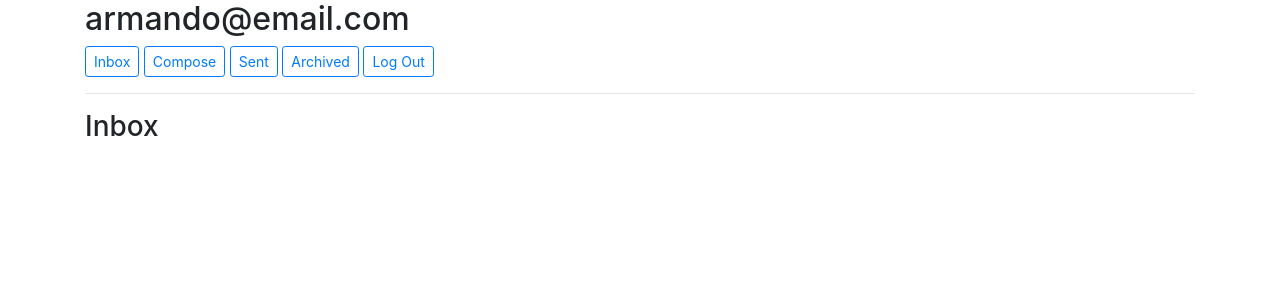
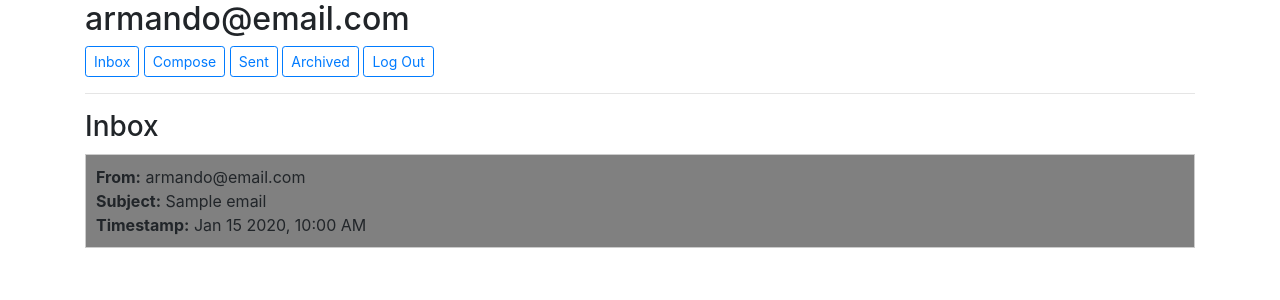
Before and after one commit to armandoalamillav/CS50, a Django app: page / in a window 1280 px wide. Shown: the top 300 px of the page. Run offline with Django 3.2, Linux system fonts and the light colour scheme; a user stored in the database is signed in; data comes from the database, SQL or seed files in the repository; both versions use the stored data as it was before the commit; tables that the repository leaves empty hold one stand-in row (values such as "Sample post"); some libraries are stand-ins or nearby versions.

Commit message:
First commit

```diff
--- a/CS50Web/projects/mail/mail/static/mail/inbox.js
+++ b/CS50Web/projects/mail/mail/static/mail/inbox.js
@@ -6,12 +6,14 @@ document.addEventListener('DOMContentLoaded', function() {
   document.querySelector('#archived').addEventListener('click', () => load_mailbox('archive'));
   document.querySelector('#compose').addEventListener('click', compose_email);
 
+  // Use button to submit email
+  document.querySelector('#compose-submit').addEventListener('click', (event) => {
+    event.preventDefault();
+    send_email();
+  });
 
   // By default, load the inbox
   load_mailbox('inbox');
-
-  // Use button to submit email
-  document.querySelector('#compose-submit').addEventListener('click', () => send_email());
 
 
 });
@@ -21,6 +23,7 @@ function compose_email() {
   // Show compose view and hide other views
   document.querySelector('#emails-view').style.display = 'none';
   document.querySelector('#compose-view').style.display = 'block';
+  document.querySelector('#individual-email-view').style.display = 'none';
 
   // Clear out composition fields
   document.querySelector('#compose-recipients').value = '';
@@ -43,9 +46,12 @@ function send_email(){
   })
   .then(response => response.json())
   .then(result => {
-      // Print result
-      console.log(result);
-      load_mailbox('sent');
+      if(result.error) {
+        console.error("Error:", result.error);
+      } else {
+        // Redirect to mailbox
+        load_mailbox('sent');
+      }
   });
 }
 
@@ -54,7 +60,118 @@ function load_mailbox(mailbox) {
   // Show the mailbox and hide other views
   document.querySelector('#emails-view').style.display = 'block';
   document.querySelector('#compose-view').style.display = 'none';
+  document.querySelector('#individual-email-view').style.display = 'none';
 
   // Show the mailbox name
-  document.querySelector('#emails-view').innerHTML = `<h3>${mailbox.charAt(0).toUpperCase() + mailbox.slice(1)}</h3>`;
+  document.querySelector('#mailbox-title').innerHTML = `${mailbox.charAt(0).toUpperCase() + mailbox.slice(1)}`;
+
+  fetch(`/emails/${mailbox}`)
+  .then(response => {
+    console.log(response); // Check the response object
+    return response.json();
+  })
+  .then(emails => {
+
+    // Clear the container, not the title
+    document.querySelector('#emails-list').innerHTML = '';
+
+    // Loop through each email and create a div
+    emails.forEach(email => {
+      const element = document.createElement('div');
+      element.className = 'email-box';
+      // If email is read, format its background to white
+      if (email.read) {
+        element.classList.add('email-read');
+      }
+      // If email is not read, format its background to grey
+      else {
+        element.classList.add('email-unread');
+      }
+      // Display sender, subject and timestamp
+      element.innerHTML = `
+        <strong>From:</strong> ${email.sender} <br>
+        <strong>Subject:</strong> ${email.subject} <br>
+        <strong>Timestamp:</strong> ${email.timestamp}
+        `;
+      element.addEventListener('click', () =>
+        load_email(email.id, mailbox));
+      // In coordination with the loop, append each email to the list
+      document.querySelector('#emails-list').append(element);
+    });
+  })
+  // Catch errors
+  .catch(error => {
+    console.error('Error:', error);
+  })
 }
+
+function load_email(email_id, mailbox) {
+
+  document.querySelector('#emails-view').style.display = 'none';
+  document.querySelector('#compose-view').style.display = 'none';
+  document.querySelector('#individual-email-view').style.display = 'block';
+
+  fetch(`/emails/${email_id}`)
+  .then(response => response.json())
+  .then(email => {
+
+    // Create empty individual email view
+    document.querySelector('#individual-email-view').innerHTML = '';
+
+    // Create view for individual email
+    const element = document.createElement('div');
+    element.innerHTML = `
+      <strong>From:</strong> ${email.sender} <br>
+      <strong>To:</strong> ${email.recipients} <br>
+      <strong>Subject:</strong> ${email.subject} <br>
+      <strong>Timestamp:</strong> ${email.timestamp} <br>
+      <strong>Body:</strong> ${email.body}
+      `;
+
+    // Create an archive/unarchive button if the email is not from the Sent mailbox
+      if (mailbox !== 'sent') {
+            // Create an archive/unarchive button
+        const archiveButton = document.createElement('button');
+        archiveButton.innerHTML = email.archived ? 'Unarchive' : 'Archive';
+        archiveButton.addEventListener('click', () => {
+          // Update archive/unarchive status by sending a put request
+          fetch(`/emails/${email_id}`, {
+            method: 'PUT',
+            body: JSON.stringify({
+              archived: !email.archived
+            })
+        })
+        // Reload inbox after archiving/unarchiving
+      .then(() => load_mailbox('inbox'));
+    });
+    document.querySelector('#individual-email-view').append(archiveButton);
+  }
+
+    const replyButton = document.createElement('button');
+    replyButton.innerHTML = 'Reply';
+    replyButton.addEventListener('click', () => {
+      compose_email();
+      document.querySelector('#compose-recipients').value = email.sender;
+      let subject = email.subject;
+      if (!subject.startsWith('Re: ')) {
+        subject = `Re: ${subject}`;
+      }
+      document.querySelector('#compose-subject').value = subject;
+      document.querySelector('#compose-body').value = `On ${email.timestamp}, ${email.sender} wrote:\n${email.body}\n\n`;
+    });
+
+    document.querySelector('#individual-email-view').append(element);
+    document.querySelector('#individual-email-view').append(replyButton);
+
+    // Mark email as read
+    fetch(`/emails/${email_id}`, {
+      method: 'PUT',
+      body: JSON.stringify({
+          read: true
+      })
+    });
+  })
+  .catch(error => {
+    console.error('Error:', error);
+  });
+}
--- a/CS50Web/projects/mail/mail/static/mail/styles.css
+++ b/CS50Web/projects/mail/mail/static/mail/styles.css
@@ -1,3 +1,17 @@
 textarea {
     min-height: 400px;
 }
+
+.email-box {
+    border: 1px solid #ccc;
+    padding: 10px;
+    margin: 10px 0;
+}
+
+.email-unread {
+    background-color: white;
+}
+
+.email-read {
+    background-color: grey;
+}
--- a/CS50Web/projects/mail/mail/templates/mail/inbox.html
+++ b/CS50Web/projects/mail/mail/templates/mail/inbox.html
@@ -12,23 +12,29 @@
     <hr>
 
     <div id="emails-view">
+        <h3 id="mailbox-title"></h3>
+        <div id="emails-list"></div>
     </div>
 
     <div id="compose-view">
         <h3>New Email</h3>
-        <form id="compose-form" name="compose-form">
+        <form id="compose-form">
             <div class="form-group">
                 From: <input disabled class="form-control" value="{{ request.user.email }}">
             </div>
             <div class="form-group">
-                To: <input id="compose-recipients" class="form-control">
+                To: <input id="compose-recipients" name="recipients" class="form-control">
             </div>
             <div class="form-group">
-                <input class="form-control" id="compose-subject" placeholder="Subject">
+                <input class="form-control" id="compose-subject" name="subject" placeholder="Subject">
             </div>
-            <textarea class="form-control" id="compose-body" placeholder="Body"></textarea>
+            <textarea class="form-control" id="compose-body" name="body" placeholder="Body"></textarea>
             <input id="compose-submit" type="submit" class="btn btn-primary"/>
         </form>
+    </div>
+
+    <div id="individual-email-view">
+
     </div>
 {% endblock %}
 
--- a/CS50Web/projects/mail/project3/settings.py
+++ b/CS50Web/projects/mail/project3/settings.py
@@ -15,6 +15,7 @@ import os
 # Build paths inside the project like this: os.path.join(BASE_DIR, ...)
 BASE_DIR = os.path.dirname(os.path.dirname(os.path.abspath(__file__)))
 
+DEFAULT_AUTO_FIELD = 'django.db.models.BigAutoField'
 
 # Quick-start development settings - unsuitable for production
 # See https://docs.djangoproject.com/en/3.0/howto/deployment/checklist/
--- a/CS50Web/projects/network/network/urls.py
+++ b/CS50Web/projects/network/network/urls.py
@@ -7,5 +7,6 @@ urlpatterns = [
     path("", views.index, name="index"),
     path("login", views.login_view, name="login"),
     path("logout", views.logout_view, name="logout"),
-    path("register", views.register, name="register")
+    path("register", views.register, name="register"),
+    path("new_post", views.new_post, name="new_post")
 ]
--- a/CS50Web/projects/network/network/views.py
+++ b/CS50Web/projects/network/network/views.py
@@ -61,3 +61,6 @@ def register(request):
         return HttpResponseRedirect(reverse("index"))
     else:
         return render(request, "network/register.html")
+
+def new_post(request):
+    pass
```
Also changed, not shown: CS50Web/projects/network/network/templates/network/index.html (+11 -1 lines), CS50Web/projects/network/network/templates/network/layout.html (+10 -1 lines), CS50Web/projects/mail/db.sqlite3 (deleted), CS50Web/projects/mail/mail/migrations/0001_initial.py, CS50Web/projects/network/db.sqlite3.
